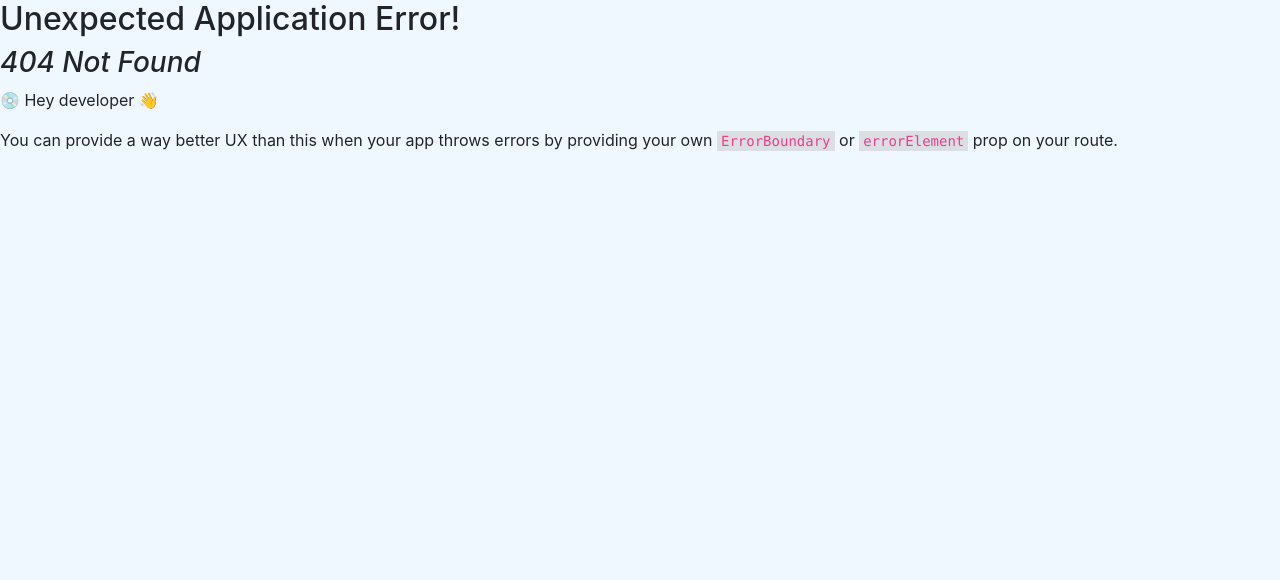
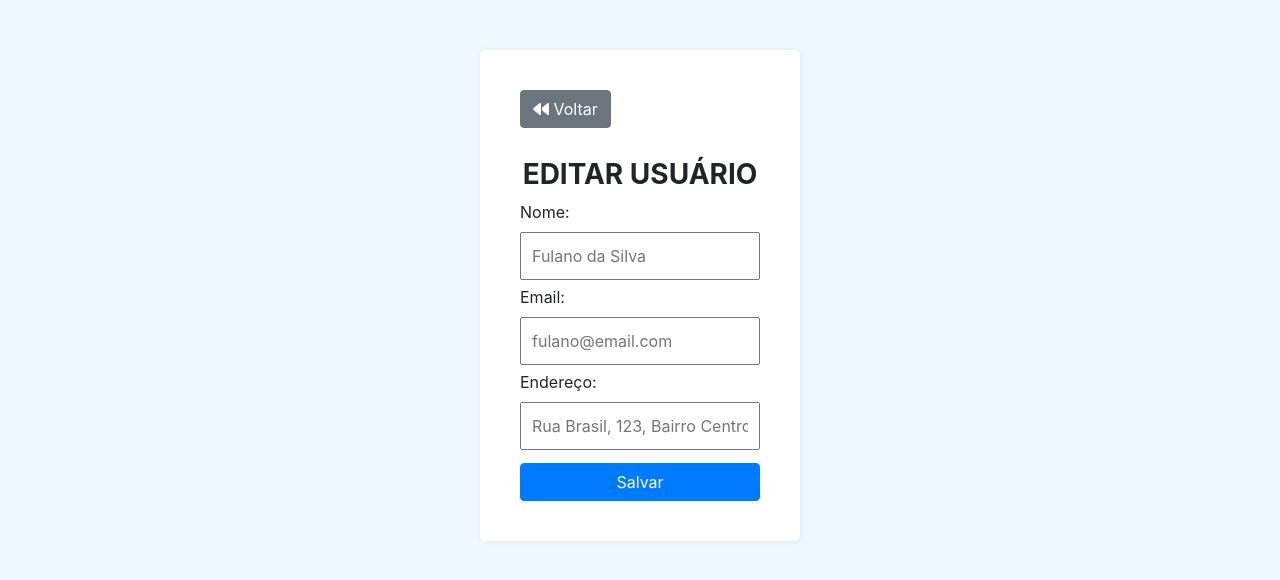
Before and after one commit to moiseszip/crud-uniube, a React (Create React App) app in the folder client/: page /update/1 in a window 1280 px wide. Before the commit this address had no page. Shown: the top 580 px of the page. Built offline with nearby package versions, Linux system fonts and the light colour scheme; no server answers.

Commit message:
edição de usuários

```diff
--- a/client/src/App.js
+++ b/client/src/App.js
@@ -2,6 +2,7 @@
 import "./App.css";
 import User from "./getuser/User.jsx";
 import { createBrowserRouter, RouterProvider } from "react-router-dom";
+import Update from "./updateUser/Update.jsx";
 
 function App() {
   const route = createBrowserRouter([
@@ -12,6 +13,10 @@
     {
       path: "/add",
       element: <AddUser />,
+    },
+    {
+      path: "/update/:id",
+      element: <Update />
     }
   ]);
 
--- a/client/src/getuser/User.jsx
+++ b/client/src/getuser/User.jsx
@@ -46,9 +46,9 @@
                 <td>{user.email}</td>
                 <td>{user.address}</td>
                 <td className="actionButtons">
-                  <button type="button" class="btn btn-info">
+                  <Link to={`/update/`+user._id} type="button" class="btn btn-info">
                     <i class="fa-solid fa-pen-to-square"></i>
-                  </button>
+                  </Link>
                   <button type="button" class="btn btn-danger">
                     <i class="fa-solid fa-trash"></i>
                   </button>
--- /dev/null
+++ b/client/src/updateUser/Update.css
@@ -0,0 +1,34 @@
+.addUser {
+    background-color: white;
+    width: 25%;
+    margin: 50px auto;
+    padding: 40px;
+    border-radius: 5px;
+    box-shadow: 1px 1px 8px rgba(0, 0, 0, 0.065);
+}
+
+.addUserForm .inputGroup {
+    width: 100%;
+    display: flex;
+    flex-direction: column;
+}
+
+.addUserForm .inputGroup label {
+    marign-top: 5px;
+}
+
+.addUserForm .inputGroup input {
+    margin-bottom: 5px;
+    padding: 10px;
+}
+
+.addUserForm .inputGroup button {
+    margin-top: 8px;
+}
+
+.addUser h3 {
+    margin-top: 30px;
+    text-align: center;
+    font-weight: bold;
+    text-transform: uppercase;
+}
--- /dev/null
+++ b/client/src/updateUser/Update.jsx
@@ -0,0 +1,98 @@
+import React, { useEffect, useState } from "react";
+import "./Update.css";
+import { Link, useNavigate, useParams } from "react-router-dom";
+import axios from "axios";
+import toast from "react-hot-toast";
+
+const UpdateUser = () => {
+  const users = {
+    name: "",
+    email: "",
+    address: "",
+  };
+  const [user, setUser] = useState(users);
+  const navigate = useNavigate();
+  const {id} = useParams();
+
+  const inputHandler = (e) => {
+    const { name, value } = e.target;
+    setUser({ ...user, [name]: value });
+  };
+
+  useEffect(() => {
+    axios.get(`http://localhost:8000/api/user/${id}`)
+      .then((response) => {
+        setUser(response.data);
+      })
+      .catch((error) => {
+        console.log("Erro", error);
+      });
+  },[id])
+
+  const submitForm = async (e) => {
+    e.preventDefault();
+    await axios
+      .put(`http://localhost:8000/api/update/user/${id}`, user)
+      .then((response) => {
+        toast.success(response.data.message, { position: "top-right" });
+        navigate("/");
+      })
+      .catch((error) => {
+        console.log(error);
+      });
+  };
+
+  return (
+    <div className="addUser">
+      <Link type="button" className="btn btn-secondary">
+        <i className="fa-solid fa-backward"></i> Voltar
+      </Link>
+      <h3>Editar Usuário</h3>
+      <form className="addUserForm" onSubmit={submitForm}>
+        <div className="inputGroup">
+          <label htmlFor="name">Nome:</label>
+          <input
+            type="text"
+            id="name"
+            value={user.name}
+            onChange={inputHandler}
+            name="name"
+            autoComplete="off"
+            placeholder="Fulano da Silva"
+          />
+        </div>
+        <div className="inputGroup">
+          <label htmlFor="email">Email:</label>
+          <input
+            type="email"
+            id="email"
+            value={user.email}
+            onChange={inputHandler}
+            name="email"
+            autoComplete="off"
+            placeholder="fulano@email.com"
+          />
+        </div>
+        <div className="inputGroup">
+          <label htmlFor="address">Endereço:</label>
+          <input
+            type="text"
+            id="address"
+            value={user.address}
+            onChange={inputHandler}
+            name="address"
+            autoComplete="off"
+            placeholder="Rua Brasil, 123, Bairro Centro"
+          />
+        </div>
+        <div className="inputGroup">
+          <button type="submit" className="btn btn-primary">
+            Salvar
+          </button>
+        </div>
+      </form>
+    </div>
+  );
+};
+
+export default UpdateUser;
```
Also changed, not shown: 1 other file (tests, documents, lock files or other folders).
